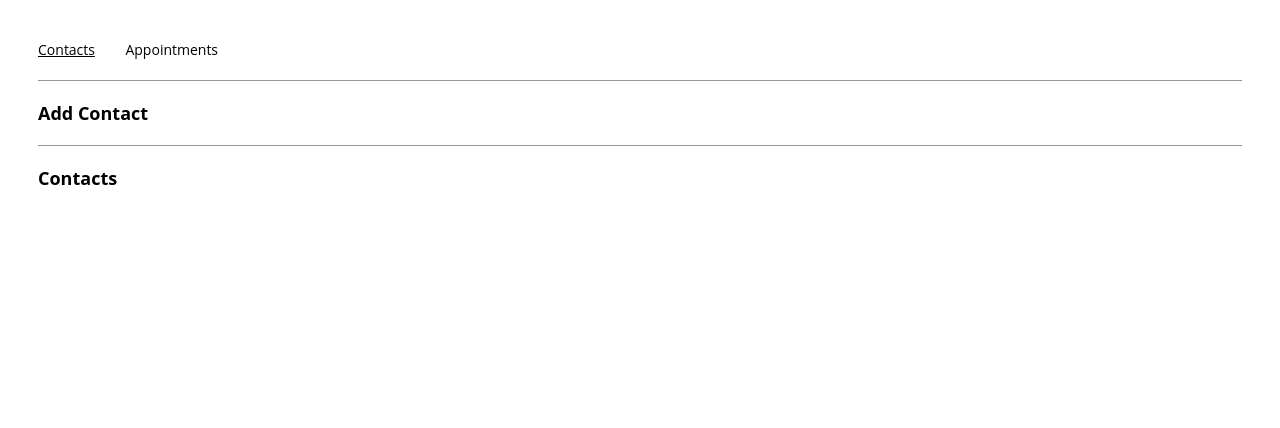
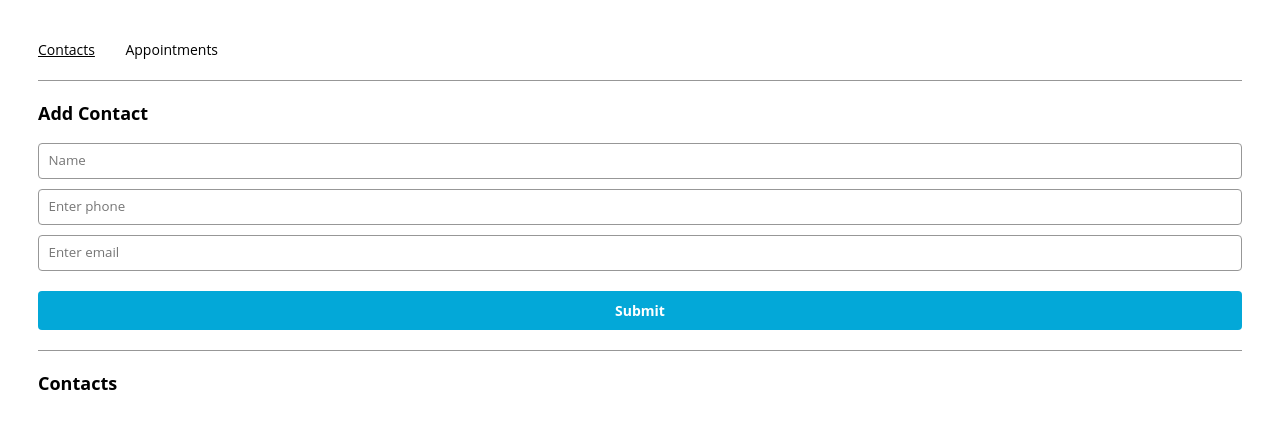
Before and after one commit to traviscult/Appointment-Planner, a React (Create React App) app: page /contacts in a window 1280 px wide. Shown: the top 428 px of the page. Built offline with nearby package versions, Linux system fonts and the light colour scheme.

Commit message:
rendered functioning contact form

```diff
--- a/src/components/contactForm/ContactForm.js
+++ b/src/components/contactForm/ContactForm.js
@@ -1,15 +1,40 @@
 import React from "react";
 
-export const ContactForm = ({
-  name,
-  setName,
-  phone,
-  setPhone,
-  email,
-  setEmail,
-  handleSubmit
-}) => {
+export const ContactForm = (props) => {
+  const handleNameChange = ({ target }) => {
+    const { name, value } = target;
+    props.setName(value);
+  };
+  const handlePhoneChange = ({ target }) => {
+    const { name, value } = target;
+    props.setPhone(value);
+  };
+  const handleEmailChange = ({ target }) => {
+    const { name, value } = target;
+    props.setEmail(value);
+  };
   return (
-    ContactForm
+    <form>
+      <input
+        type="text"
+        placeholder="Name"
+        value={props.name}
+        onChange={handleNameChange}
+      />
+      <input
+        type="text"
+        placeholder="Enter phone"
+        value={props.phone}
+        onChange={handlePhoneChange}
+        pattern="^[2-9]\d{2}-\d{3}-\d{4}$"
+      />
+      <input
+        type="text"
+        placeholder="Enter email"
+        value={props.email}
+        onChange={handleEmailChange}
+      />
+      <input type="submit" value="Submit" />
+    </form>
   );
 };
--- a/src/containers/contactsPage/ContactsPage.js
+++ b/src/containers/contactsPage/ContactsPage.js
@@ -43,11 +43,20 @@ export const ContactsPage = (props) => {
     <div>
       <section>
         <h2>Add Contact</h2>
-        <ContactForm handleSubmit={handleSubmit} />
+        <ContactForm
+          handleSubmit={handleSubmit}
+          name={name}
+          setName={setName}
+          email={email}
+          setEmail={setEmail}
+          phone={phone}
+          setPhone={setPhone}
+        />
       </section>
       <hr />
       <section>
         <h2>Contacts</h2>
+        <TileList />
       </section>
     </div>
   );
```
